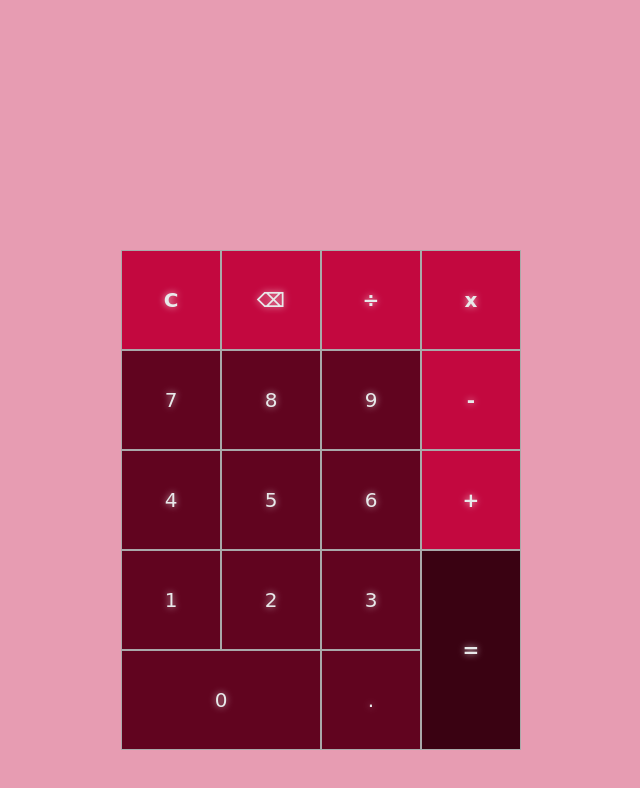
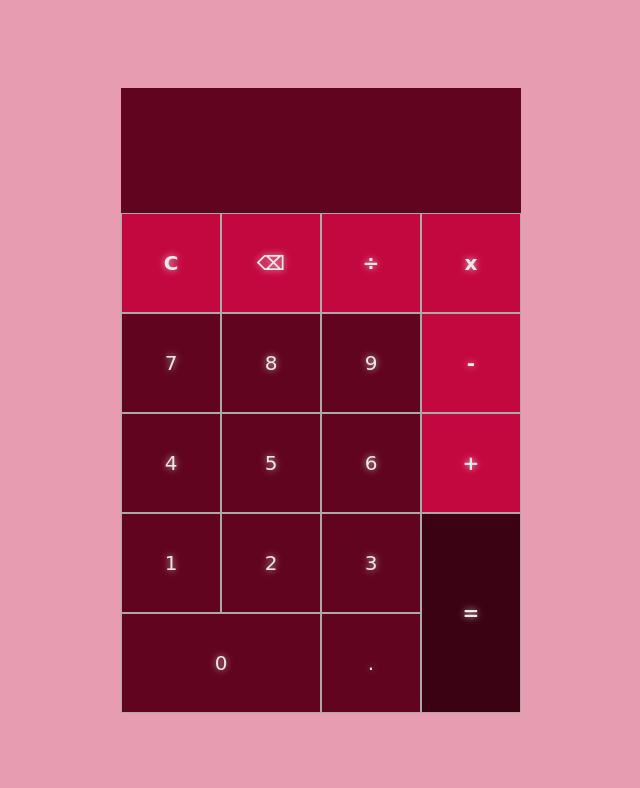
Before and after one commit to oweeeenie/Calculator-TOP, a plain HTML site: page index.html in a window 1280 px wide. Shown: the whole page, without its empty margins (319-959 px from the left). Drawn offline with Linux system fonts and the light colour scheme.

Commit message:
added the display, ready for functionality.

```diff
--- a/index.html
+++ b/index.html
@@ -7,6 +7,10 @@
     <link rel="stylesheet" href="./styles.css">
 </head>
 <body>
+    <div id="calculator">
+
+    <div id="display"> </div>
+
     <div id="btn-container">
         <div class="btn-row">
             <button class="btn symbol"> C </button>
@@ -40,7 +44,7 @@
 
         </div>
     </div>
-
+</div>
 
 
 
--- a/styles.css
+++ b/styles.css
@@ -8,6 +8,18 @@
 
 body {
     background-color: #e79cb2;
+    display: flex;
+    flex-direction: column;
+    justify-content: center;
+    align-items: center;
+    height: 100vh;
+}
+
+#calculator {
+    display: flex;
+    flex-direction: column;
+    justify-content: center;
+    align-items: center;
 }
 
 #btn-container {
@@ -15,8 +27,6 @@ body {
     flex-wrap: wrap;
     max-width: 400px;
     margin: auto;
-    margin-top: 250px;
-    gap: 0px;
     position: relative;
 }
 
@@ -64,3 +74,12 @@ body {
     background-color: #c3083f;
     font-weight: bolder;
 }
+
+#display {
+    width: 400px;
+    height: 125px;
+    font-size: 24px;
+    text-align: right;
+    background-color: #61041f;
+    color: #e8e9ea;
+}
```
